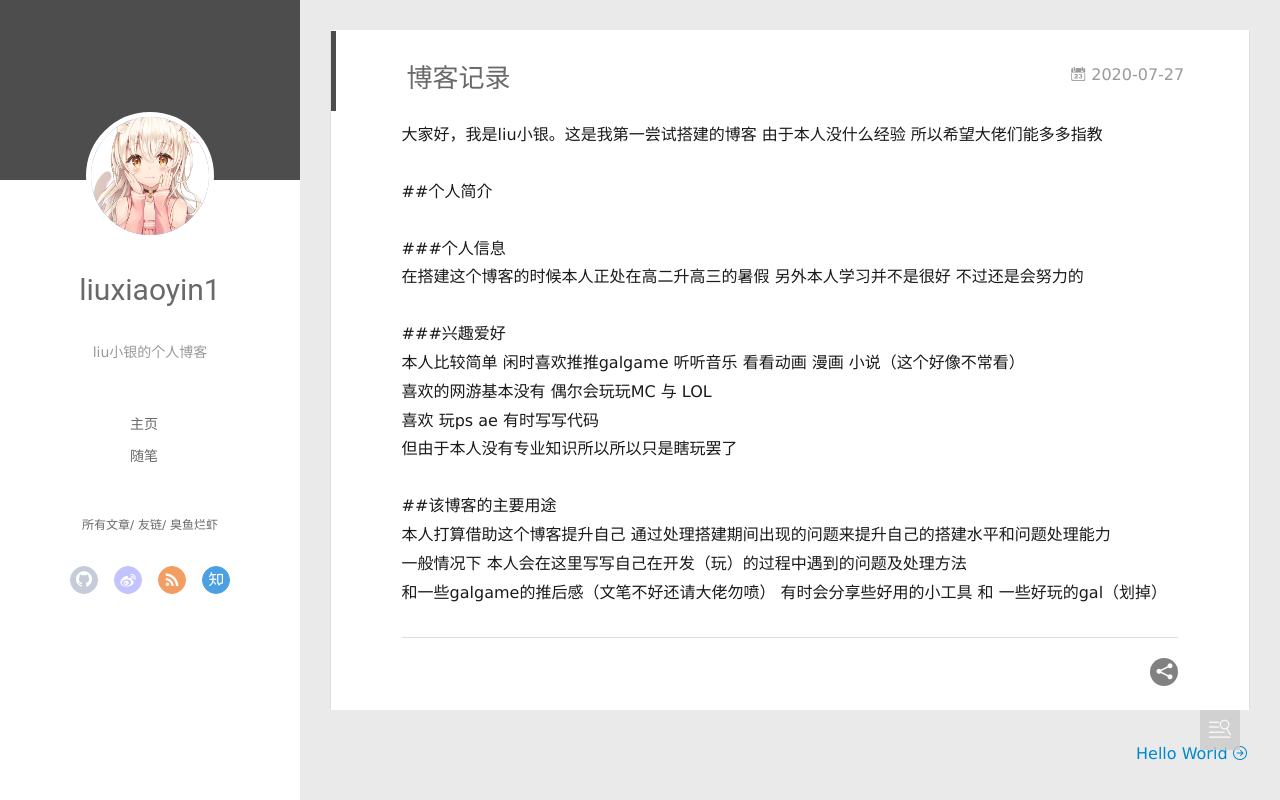
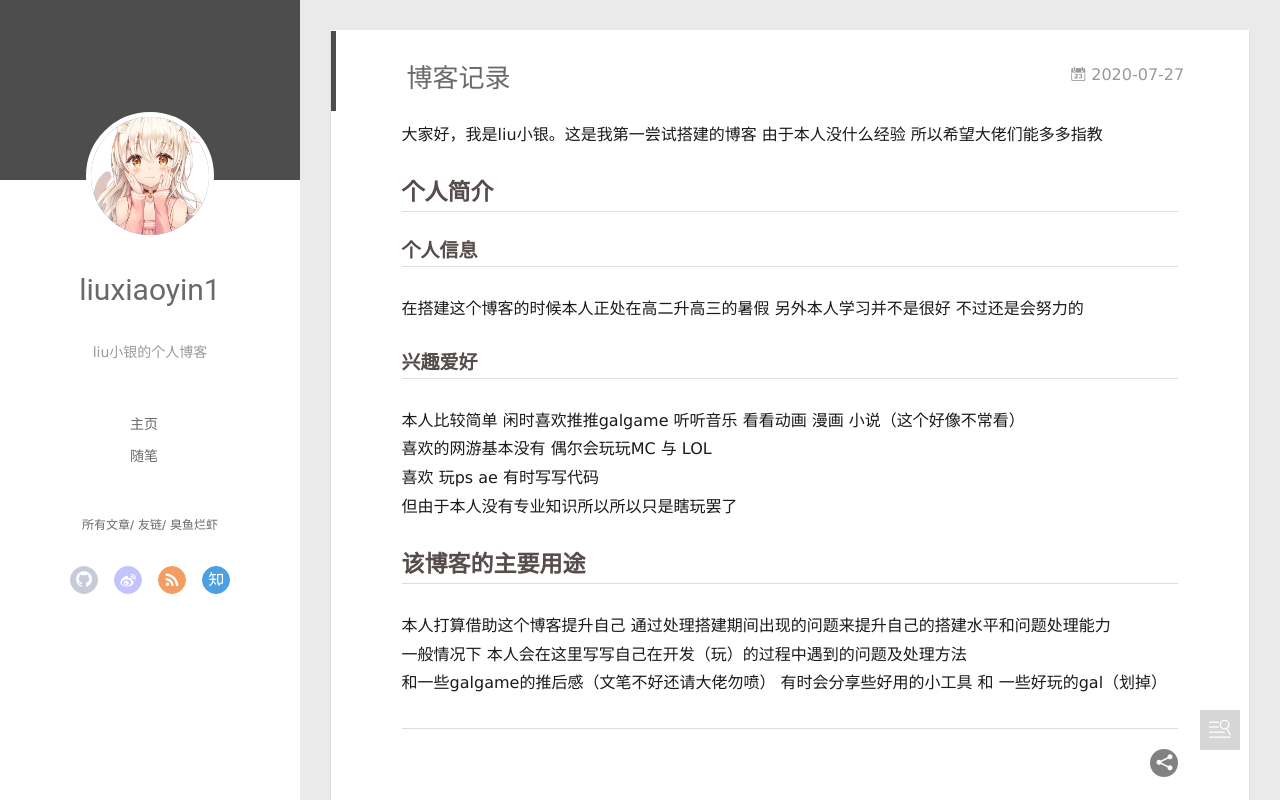
Before and after one commit to liuxiaoyin1/liuxiaoyin1.github.io, a plain HTML site: page 2020/07/27/My-New-Post/index.html in a window 1280 px wide. Drawn offline with Linux system fonts and the light colour scheme; no server answers.

Commit message:
Site updated: 2020-07-27 20:45:59

```diff
--- a/2020/07/27/My-New-Post/index.html
+++ b/2020/07/27/My-New-Post/index.html
@@ -8,15 +8,15 @@
   <link rel="dns-prefetch" href="http://yoursite.com">
   <title>博客记录 | liu小银的个人博客</title>
   <meta name="viewport" content="width=device-width, initial-scale=1, maximum-scale=1">
-  <meta name="description" content="大家好，我是liu小银。这是我第一尝试搭建的博客 由于本人没什么经验 所以希望大佬们能多多指教 ##个人简介 ###个人信息在搭建这个博客的时候本人正处在高二升高三的暑假 另外本人学习并不是很好 不过还是会努力的 ###兴趣爱好本人比较简单 闲时喜欢推推galgame  听听音乐 看看动画 漫画 小说（这个好像不常看）喜欢的网游基本没有 偶尔会玩玩MC 与 LOL喜欢 玩ps ae 有时写写代码但">
+  <meta name="description" content="大家好，我是liu小银。这是我第一尝试搭建的博客 由于本人没什么经验 所以希望大佬们能多多指教 个人简介个人信息在搭建这个博客的时候本人正处在高二升高三的暑假 另外本人学习并不是很好 不过还是会努力的 兴趣爱好本人比较简单 闲时喜欢推推galgame  听听音乐 看看动画 漫画 小说（这个好像不常看）喜欢的网游基本没有 偶尔会玩玩MC 与 LOL喜欢 玩ps ae 有时写写代码但由于本人没有专业知">
 <meta property="og:type" content="article">
 <meta property="og:title" content="博客记录">
 <meta property="og:url" content="http://yoursite.com/2020/07/27/My-New-Post/index.html">
 <meta property="og:site_name" content="liu小银的个人博客">
-<meta property="og:description" content="大家好，我是liu小银。这是我第一尝试搭建的博客 由于本人没什么经验 所以希望大佬们能多多指教 ##个人简介 ###个人信息在搭建这个博客的时候本人正处在高二升高三的暑假 另外本人学习并不是很好 不过还是会努力的 ###兴趣爱好本人比较简单 闲时喜欢推推galgame  听听音乐 看看动画 漫画 小说（这个好像不常看）喜欢的网游基本没有 偶尔会玩玩MC 与 LOL喜欢 玩ps ae 有时写写代码但">
+<meta property="og:description" content="大家好，我是liu小银。这是我第一尝试搭建的博客 由于本人没什么经验 所以希望大佬们能多多指教 个人简介个人信息在搭建这个博客的时候本人正处在高二升高三的暑假 另外本人学习并不是很好 不过还是会努力的 兴趣爱好本人比较简单 闲时喜欢推推galgame  听听音乐 看看动画 漫画 小说（这个好像不常看）喜欢的网游基本没有 偶尔会玩玩MC 与 LOL喜欢 玩ps ae 有时写写代码但由于本人没有专业知">
 <meta property="og:locale" content="zh_CN">
 <meta property="article:published_time" content="2020-07-27T03:06:37.000Z">
-<meta property="article:modified_time" content="2020-07-27T12:41:20.175Z">
+<meta property="article:modified_time" content="2020-07-27T12:44:59.961Z">
 <meta property="article:author" content="liuxiaoyin1">
 <meta name="twitter:card" content="summary">
 
@@ -179,10 +179,9 @@
     <div class="article-entry" itemprop="articleBody">
 
         <p>大家好，我是liu小银。这是我第一尝试搭建的博客 由于本人没什么经验 所以希望大佬们能多多指教</p>
-<p>##个人简介</p>
-<p>###个人信息<br>在搭建这个博客的时候本人正处在高二升高三的暑假 另外本人学习并不是很好 不过还是会努力的</p>
-<p>###兴趣爱好<br>本人比较简单 闲时喜欢推推galgame  听听音乐 看看动画 漫画 小说（这个好像不常看）<br>喜欢的网游基本没有 偶尔会玩玩MC 与 LOL<br>喜欢 玩ps ae 有时写写代码<br>但由于本人没有专业知识所以所以只是瞎玩罢了</p>
-<p>##该博客的主要用途<br>本人打算借助这个博客提升自己 通过处理搭建期间出现的问题来提升自己的搭建水平和问题处理能力<br>一般情况下 本人会在这里写写自己在开发（玩）的过程中遇到的问题及处理方法<br>和一些galgame的推后感（文笔不好还请大佬勿喷） 有时会分享些好用的小工具 和 一些好玩的gal（划掉）</p>
+<h2 id="个人简介"><a href="#个人简介" class="headerlink" title="个人简介"></a>个人简介</h2><h3 id="个人信息"><a href="#个人信息" class="headerlink" title="个人信息"></a>个人信息</h3><p>在搭建这个博客的时候本人正处在高二升高三的暑假 另外本人学习并不是很好 不过还是会努力的</p>
+<h3 id="兴趣爱好"><a href="#兴趣爱好" class="headerlink" title="兴趣爱好"></a>兴趣爱好</h3><p>本人比较简单 闲时喜欢推推galgame  听听音乐 看看动画 漫画 小说（这个好像不常看）<br>喜欢的网游基本没有 偶尔会玩玩MC 与 LOL<br>喜欢 玩ps ae 有时写写代码<br>但由于本人没有专业知识所以所以只是瞎玩罢了</p>
+<h2 id="该博客的主要用途"><a href="#该博客的主要用途" class="headerlink" title="该博客的主要用途"></a>该博客的主要用途</h2><p>本人打算借助这个博客提升自己 通过处理搭建期间出现的问题来提升自己的搭建水平和问题处理能力<br>一般情况下 本人会在这里写写自己在开发（玩）的过程中遇到的问题及处理方法<br>和一些galgame的推后感（文笔不好还请大佬勿喷） 有时会分享些好用的小工具 和 一些好玩的gal（划掉）</p>
 
 
 
@@ -284,7 +283,7 @@
                 </span>
                 <span class="tooltip-content">
                     <div class="toc-article">
-                    目录，不存在的…
+                    <ol class="toc"><li class="toc-item toc-level-2"><a class="toc-link" href="#个人简介"><span class="toc-number">1.</span> <span class="toc-text">个人简介</span></a><ol class="toc-child"><li class="toc-item toc-level-3"><a class="toc-link" href="#个人信息"><span class="toc-number">1.1.</span> <span class="toc-text">个人信息</span></a></li><li class="toc-item toc-level-3"><a class="toc-link" href="#兴趣爱好"><span class="toc-number">1.2.</span> <span class="toc-text">兴趣爱好</span></a></li></ol></li><li class="toc-item toc-level-2"><a class="toc-link" href="#该博客的主要用途"><span class="toc-number">2.</span> <span class="toc-text">该博客的主要用途</span></a></li></ol>
                     </div>
                 </span>
             </div>
```
Also changed, not shown: index.html (+3 -4 lines).
